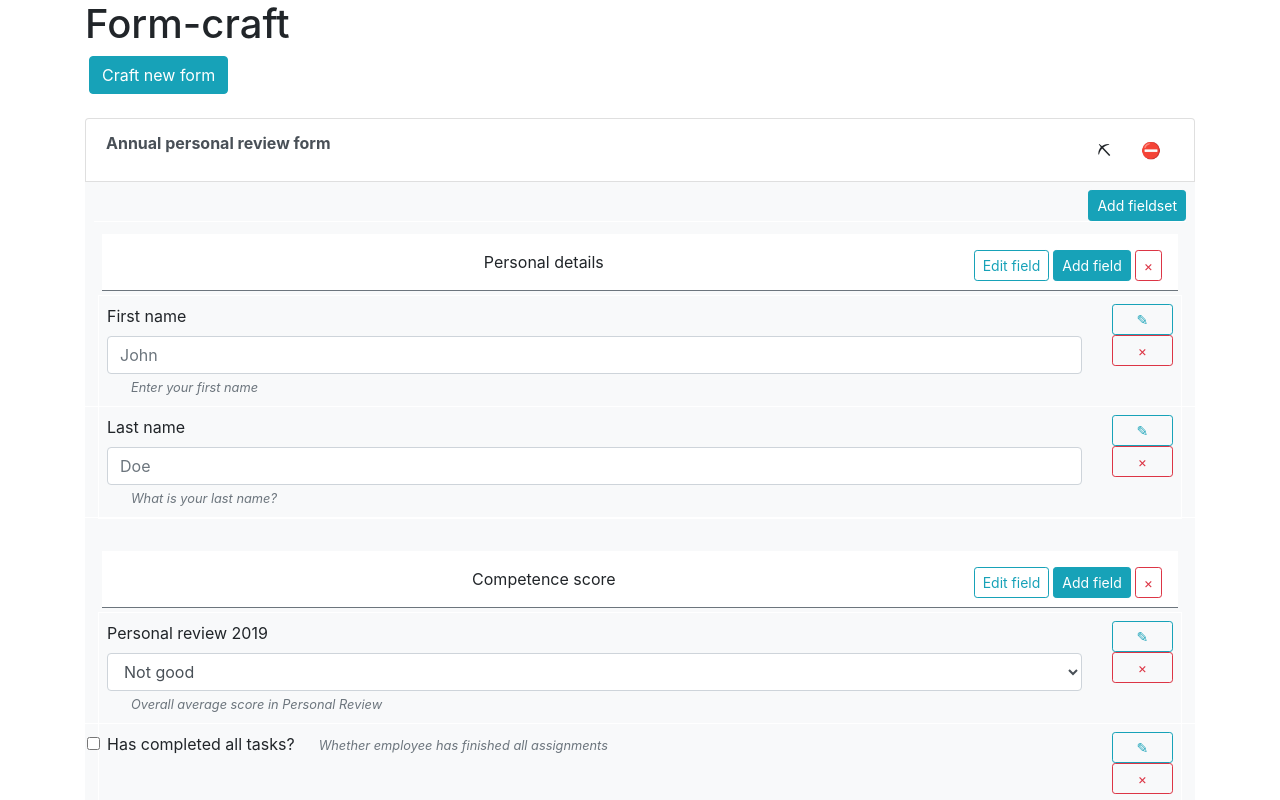
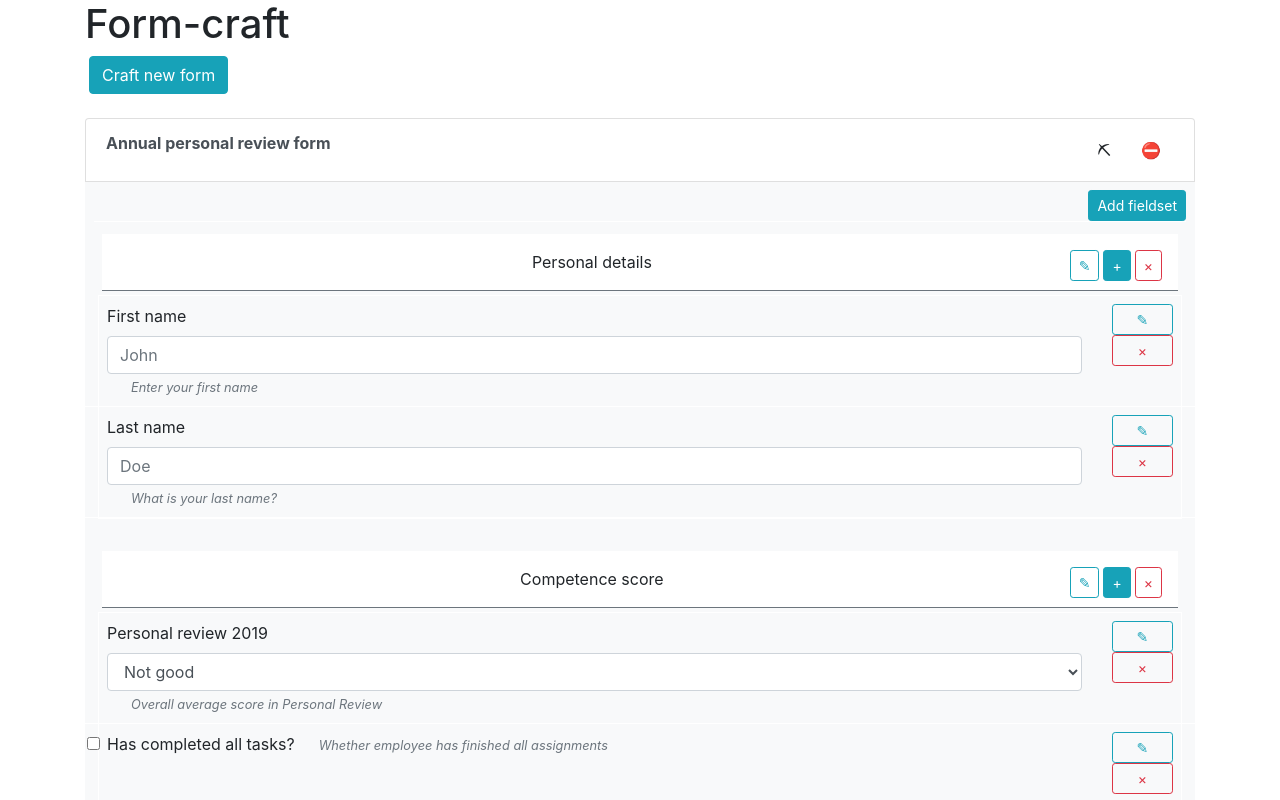
Before and after one commit to dossiersolutions/react-qa-demo, a React (Create React App) app: page / in a window 1280 px wide. Shown: the top 800 px of the page. Built offline with nearby package versions, Linux system fonts and the light colour scheme.

Commit message:
small button design fix

```diff
--- a/src/components/FieldGroupComponent.js
+++ b/src/components/FieldGroupComponent.js
@@ -24,9 +24,21 @@ class FieldGroupComponent extends AbstractComponent {
             <div className="form-group m-1 p-1">
                 <div className="form-group bg-white border-bottom border-secondary m-1 p-3 text-lg-center">
                     { this.props.fieldGroupConfig.title }
-                    <button type="button" data-toggle="modal" data-target="#exampleModal" className="btn btn-sm btn-outline-danger pull-right" onClick={this.props.deleteFieldGroup.bind(this, this.props.fieldGroupConfig.formId, this.props.fieldGroupConfig.id)}>&times;</button>
-                    <button type="button" data-toggle="modal" data-target="#exampleModal" className="btn btn-sm btn-info pull-right" onClick={this.props.showNewFieldWindow.bind(this, this.props.fieldGroupConfig.formId, this.props.fieldGroupConfig.id)}>Add field</button>
-                    <button type="button" data-toggle="modal" data-target="#exampleModal" className="btn btn-sm btn-outline-info pull-right" onClick={this.props.showNewFieldWindow.bind(this, this.props.fieldGroupConfig.formId, this.props.fieldGroupConfig.id)}>Edit field</button>
+                    <button type="button" data-toggle="modal" data-target="#exampleModal" className="btn btn-sm btn-outline-danger pull-right"
+                            onClick={this.props.deleteFieldGroup.bind(this, this.props.fieldGroupConfig.formId, this.props.fieldGroupConfig.id)}
+                    >
+                        &times;
+                    </button>
+                    <button type="button" data-toggle="modal" data-target="#exampleModal" className="btn btn-sm btn-info pull-right"
+                            onClick={this.props.showNewFieldWindow.bind(this, this.props.fieldGroupConfig.formId, this.props.fieldGroupConfig.id)}
+                    >
+                        &#x002B;
+                    </button>
+                    <button type="button" data-toggle="modal" data-target="#exampleModal" className="btn btn-sm btn-outline-info pull-right"
+                            onClick={this.props.showNewFieldWindow.bind(this, this.props.fieldGroupConfig.formId, this.props.fieldGroupConfig.id)}
+                    >
+                        &#9998;
+                    </button>
                     { this.props.fieldGroupConfig.showNewFieldWindow ? <NewFieldWindowComponent formId={ this.props.fieldGroupConfig.formId } fieldGroupId={ this.props.fieldGroupConfig.id }/> : null }
                 </div>
                 <div className="form-group border border-secondary border-white">
```
